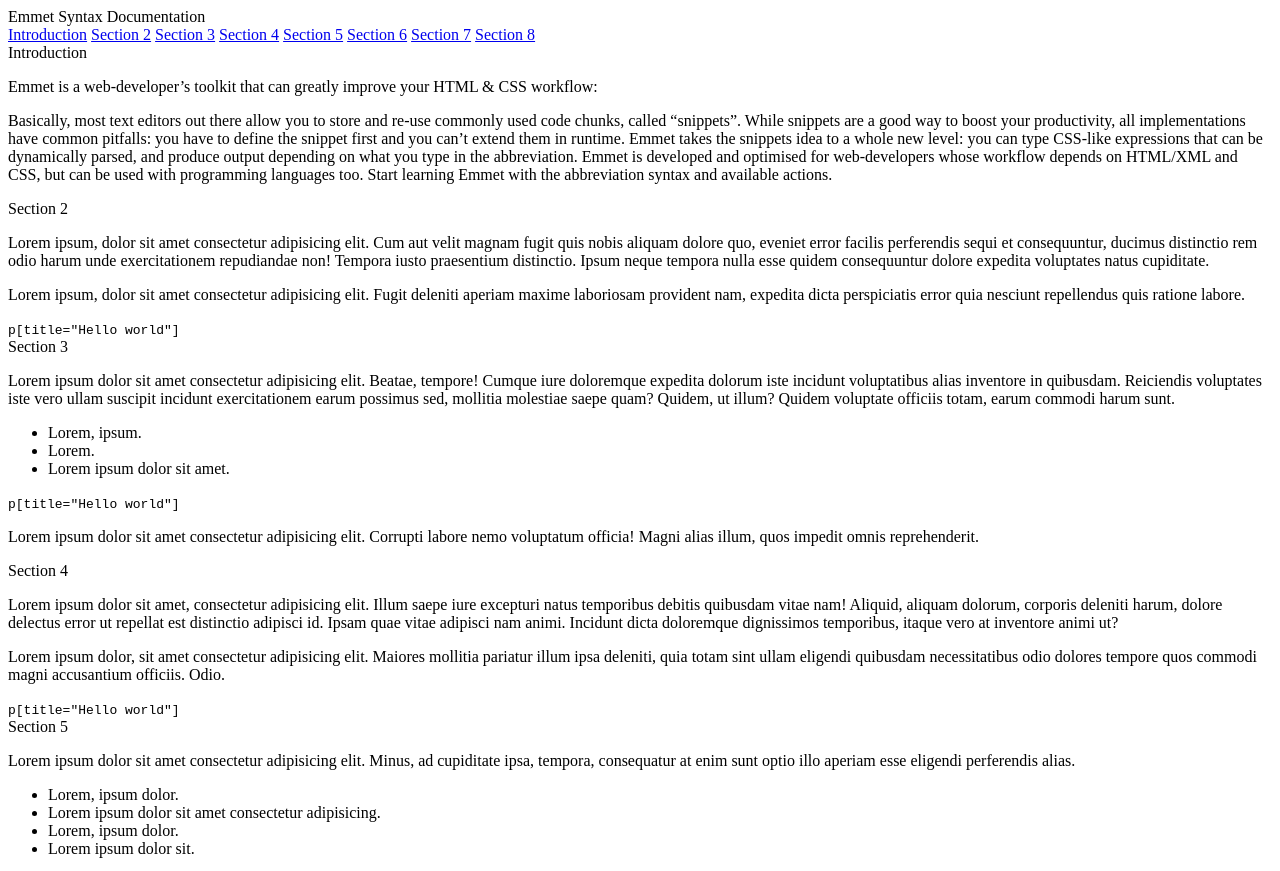
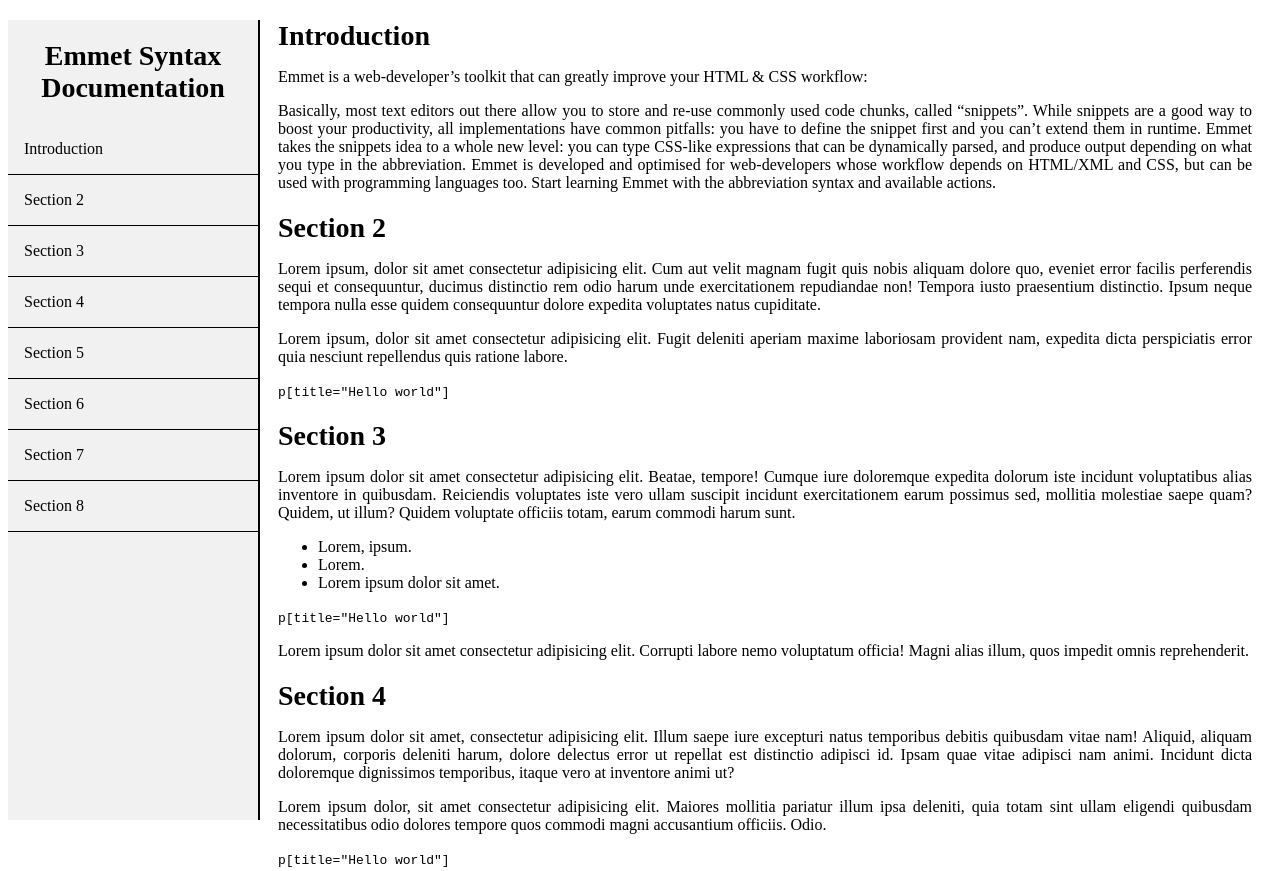
Before and after one commit to BenMukebo/ben-king, a plain HTML site: page index.html in a window 1280 px wide. Shown: the top 871 px of the page. Drawn offline with Linux system fonts and the light colour scheme.

Commit message:
final commit

```diff
--- a/css/style.css
+++ b/css/style.css
@@ -0,0 +1,58 @@
+
+#navbar {
+    margin: 0;
+    padding: 0;
+    width: 250px;
+    background-color: #f1f1f1;
+    position: fixed;
+    height: 100%;
+    overflow: auto;
+    border-right: 2px solid #000;
+
+
+  }
+
+  #navbar header{
+      margin-bottom: 20px;
+      text-align: center;
+  }
+
+  /* Sidebar links */
+  #navbar a {
+    display: block;
+    color: black;
+    padding: 16px;
+    text-decoration: none;
+    border-bottom: 1px solid #000;
+  }
+
+#section-right{
+    margin-left: 250px;
+    padding: 0 20px;
+}
+ header{
+    font-size: 28px;
+    font-weight: bold;
+    margin-top: 20px;
+}
+.main-section{
+    text-align: justify;
+}
+
+@media screen and (max-width: 700px) {
+    #navbar {
+      width: 100%;
+      height: auto;
+      position: relative;
+    }
+    #navbar a {float: left;}
+    div.content {margin-left: 0;}
+  }
+
+  /* On screens that are less than 400px, display the bar vertically, instead of horizontally */
+  @media screen and (max-width: 400px) {
+    #navbar a {
+      text-align: center;
+      float: none;
+    }
+  }
--- a/index.html
+++ b/index.html
@@ -14,16 +14,18 @@
 
     <nav id="navbar">
       <header>Emmet Syntax Documentation</header>
-      <a href="#introduction" class="nav-link">Introduction</a>
-      <a href="#section2" class="nav-link">Section 2</a>
-      <a href="#section3" class="nav-link">Section 3</a>
-      <a href="#section4" class="nav-link">Section 4</a>
-      <a href="#section5" class="nav-link">Section 5</a>
-      <a href="#section6" class="nav-link">Section 6</a>
-      <a href="#section7" class="nav-link">Section 7</a>
-      <a href="#section8" class="nav-link">Section 8</a>
+      <a href="#Introduction" class="nav-link">Introduction</a>
+      <a href="#Section_2" class="nav-link">Section 2</a>
+      <a href="#Section_3" class="nav-link">Section 3</a>
+      <a href="#Section_4" class="nav-link">Section 4</a>
+      <a href="#Section_5" class="nav-link">Section 5</a>
+      <a href="#Section_6" class="nav-link">Section 6</a>
+      <a href="#Section_7" class="nav-link">Section 7</a>
+      <a href="#Section_8" class="nav-link">Section 8</a>
     </nav>
-    <section class="main-section" id="introduction">
+
+    <div id="section-right">
+      <section class="main-section" id="Introduction">
         <header>Introduction</header>
         <p>Emmet is a web-developer’s toolkit that can greatly improve your HTML & CSS workflow:</p>
         <p>Basically, most text editors out there allow you to store and re-use commonly used code chunks, called
@@ -35,7 +37,7 @@
           Start learning Emmet with the abbreviation syntax and available actions.
         </p>
       </section>
-    <section class="main-section" id="section2">
+      <section class="main-section" id="Section_2">
         <header>Section 2</header>
         <p>Lorem ipsum, dolor sit amet consectetur adipisicing elit. Cum aut velit magnam fugit quis nobis aliquam dolore
           quo, eveniet error facilis perferendis sequi et consequuntur, ducimus distinctio rem odio harum unde
@@ -47,7 +49,7 @@
 
 
       </section>
-    <section class="main-section" id="section3">
+      <section class="main-section" id="Section_3">
         <header>Section 3</header>
         <p>Lorem ipsum dolor sit amet consectetur adipisicing elit. Beatae, tempore! Cumque iure doloremque expedita
           dolorum iste incidunt voluptatibus alias inventore in quibusdam. Reiciendis voluptates iste vero ullam suscipit
@@ -65,7 +67,7 @@
           illum, quos impedit omnis reprehenderit.</p>
       </section>
 
-    <section class="main-section" id="section4">
+      <section class="main-section" id="Section_4">
         <header>Section 4</header>
         <p>Lorem ipsum dolor sit amet, consectetur adipisicing elit. Illum saepe iure excepturi natus temporibus debitis
           quibusdam vitae nam! Aliquid, aliquam dolorum, corporis deleniti harum, dolore delectus error ut repellat est
@@ -78,7 +80,7 @@
         <code>p[title="Hello world"]</code>
 
       </section>
-    <section class="main-section" id="section5">
+      <section class="main-section" id="Section_5">
         <header>Section 5</header>
         <p>
           Lorem ipsum dolor sit amet consectetur adipisicing elit. Minus, ad cupiditate ipsa, tempora, consequatur at enim
@@ -97,7 +99,7 @@
           Fugit id dolor maiores quis consectetur quod minus. Dignissimos in repudiandae hic doloribus voluptatibus quos
           ex sequi, repellendus est suscipit amet tempore cum natus illo eius.</p>
       </section>
-    <section class="main-section" id="section6">
+      <section class="main-section" id="Section_6">
 
         <header>Section 6</header>
         <p>Lorem ipsum dolor, sit amet consectetur adipisicing elit. Sunt eligendi repudiandae dolor placeat cumque ut
@@ -110,7 +112,7 @@
           animi distinctio quidem tempore possimus fuga iste et repellat unde perspiciatis, cum iure dicta necessitatibus?
         </p>
       </section>
-    <section class="main-section" id="section7">
+      <section class="main-section" id="Section_7">
         <header>Section 7</header>
         <p>Lorem ipsum dolor sit amet consectetur adipisicing elit. Sequi ullam nobis doloribus nihil autem error deleniti
           minima hic laudantium quisquam?</p>
@@ -118,7 +120,7 @@
           quisquam maxime ducimus eligendi laborum totam nam repellendus labore eos illo natus architecto temporibus,
           aliquid officiis? Blanditiis enim architecto porro accusantium facilis possimus tenetur.</p>
       </section>
-    <section class="main-section" id="section8">
+      <section class="main-section" id="Section_8">
         <header>Section 8</header>
         <p>Lorem ipsum, dolor sit amet consectetur adipisicing elit. Nam, culpa!</p>
         <p>Lorem ipsum dolor sit, amet consectetur adipisicing elit. Aliquid perferendis maiores laboriosam veniam cumque
@@ -129,6 +131,8 @@
 
         <code>p[title="Hello world"]</code>
       </section>
+    </div>
+
   </main>
 
   <script src="js/index.js"></script>
```
Lines whose indentation alone changed are shown as unchanged.
